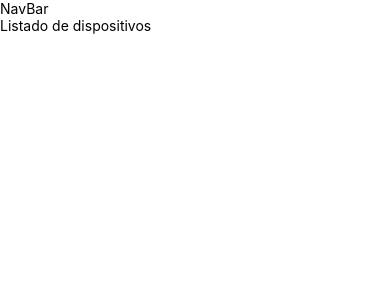
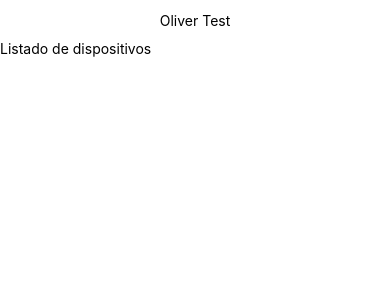
Before and after one commit to LucasHimelfarb/cot-ble-manager, a React Native app: screen / in a window 390 px wide. Shown: the top 300 px of the page. Built offline with nearby package versions, Linux system fonts and the light colour scheme.

Commit message:
basic navbar and small changes

```diff
--- a/components/App.js
+++ b/app/App.js
@@ -6,7 +6,7 @@ import {
     View,
 } from 'react-native';
 import NavBar from  './Home/NavBar';
-import DeviceList from './DeviceList';
+import DeviceList from './Devices';
 
 const App = () => {
     return (
--- /dev/null
+++ b/app/Home/NavBar.js
@@ -0,0 +1,30 @@
+import React, { memo } from 'react';
+import {
+    StyleSheet,
+    Text,
+    View,
+} from 'react-native';
+import { sharedStyles } from '../shared/styles';
+
+const NavBar = () => {
+    return (
+        <View style={styles.content}>
+            <View style={[styles.box, styles.center]}>
+                <Text>Oliver Test</Text>
+            </View>
+        </View>
+    );
+};
+
+const styles = StyleSheet.create({
+    ...sharedStyles,
+    content: {
+        height: 40,
+        flexDirection: 'row'
+    },
+    box: {
+        flex: 1,
+    },
+});
+
+export default memo(NavBar);
--- /dev/null
+++ b/app/shared/styles.js
@@ -0,0 +1,6 @@
+export const sharedStyles = {
+    center: {
+        justifyContent: 'center',
+        alignItems: 'center'
+    }
+};
--- a/components/Home/NavBar.js
+++ /dev/null
@@ -1,18 +0,0 @@
-import React, { memo } from 'react';
-import {
-    StyleSheet,
-    Text,
-    View,
-} from 'react-native';
-
-const NavBar = () => {
-    return (
-        <View>
-            <Text>NavBar</Text>
-        </View>
-    );
-};
-
-const styles = StyleSheet.create({});
-
-export default memo(NavBar);
--- a/index.js
+++ b/index.js
@@ -3,7 +3,7 @@
  */
 
 import {AppRegistry} from 'react-native';
-import App from './components/App';
+import App from './app/App';
 import {name as appName} from './app.json';
 
 AppRegistry.registerComponent(appName, () => App);
```
Also changed, not shown: app/Devices/List.js (renamed from components/DeviceList/List.js), app/Devices/ListItem.js (renamed from components/DeviceList/ListItem.js), app/Devices/index.js (renamed from components/DeviceList/index.js).
